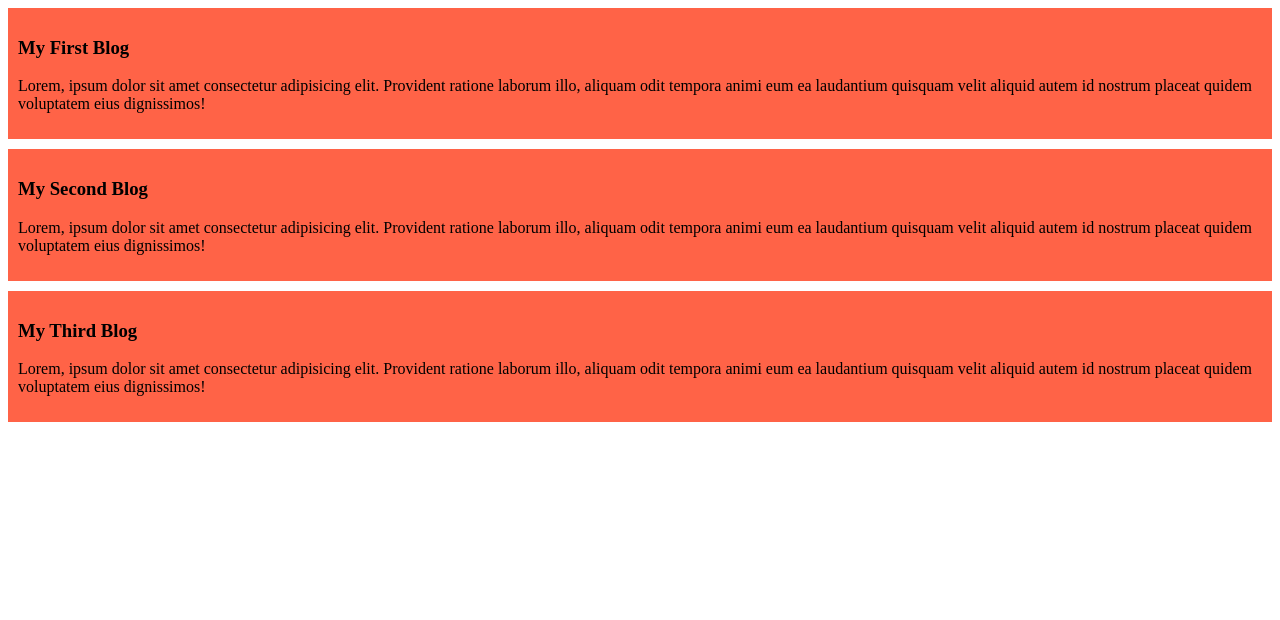
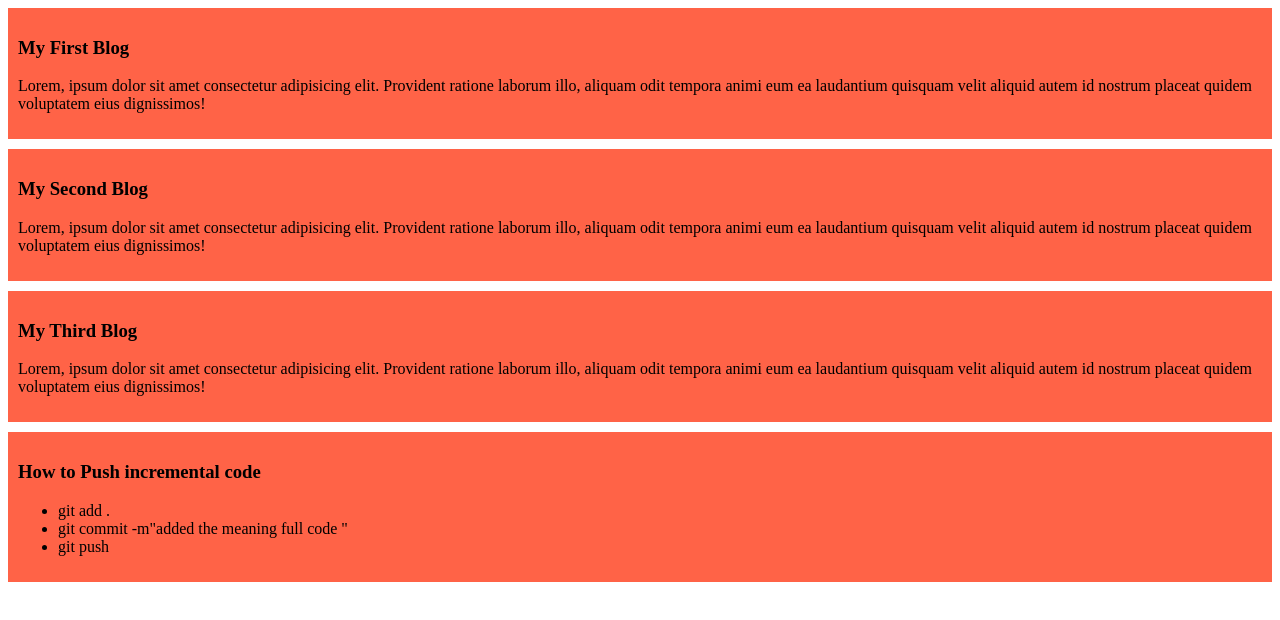
Before and after one commit to Mahpara298/my-simple-website, a plain HTML site: page index.html in a window 1280 px wide. Drawn offline with Linux system fonts and the light colour scheme.

Commit message:
added a list to push code

```diff
--- a/index.html
+++ b/index.html
@@ -19,5 +19,13 @@
         <h3>My Third Blog</h3>
         <p>Lorem, ipsum dolor sit amet consectetur adipisicing elit. Provident ratione laborum illo, aliquam odit tempora animi eum ea laudantium quisquam velit aliquid autem id nostrum placeat quidem voluptatem eius dignissimos!</p>
     </div>
+    <div>
+        <h3>How to Push incremental code</h3>
+        <ul>
+            <li>git add .</li>
+            <li>git commit -m"added the meaning full code "</li>
+            <li>git push</li>
+        </ul>
+    </div>
 </body>
 </html>
```
